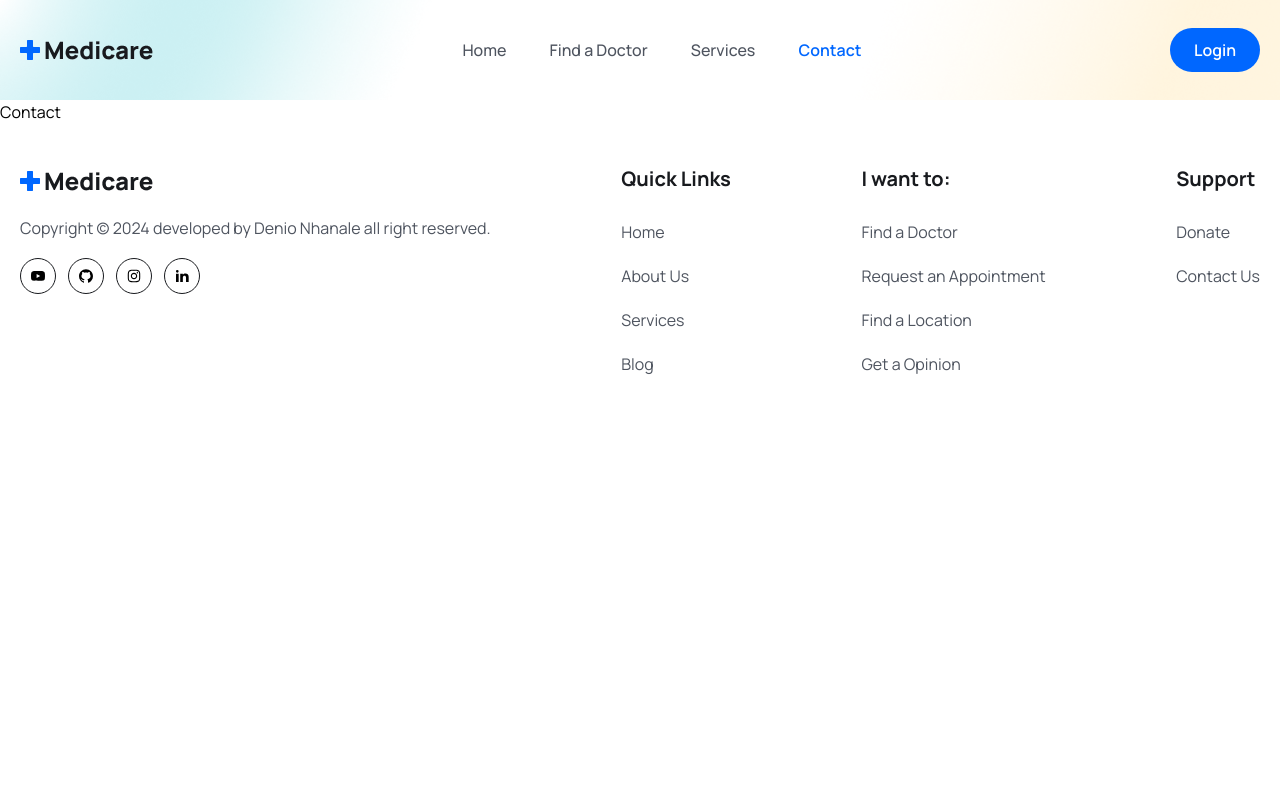
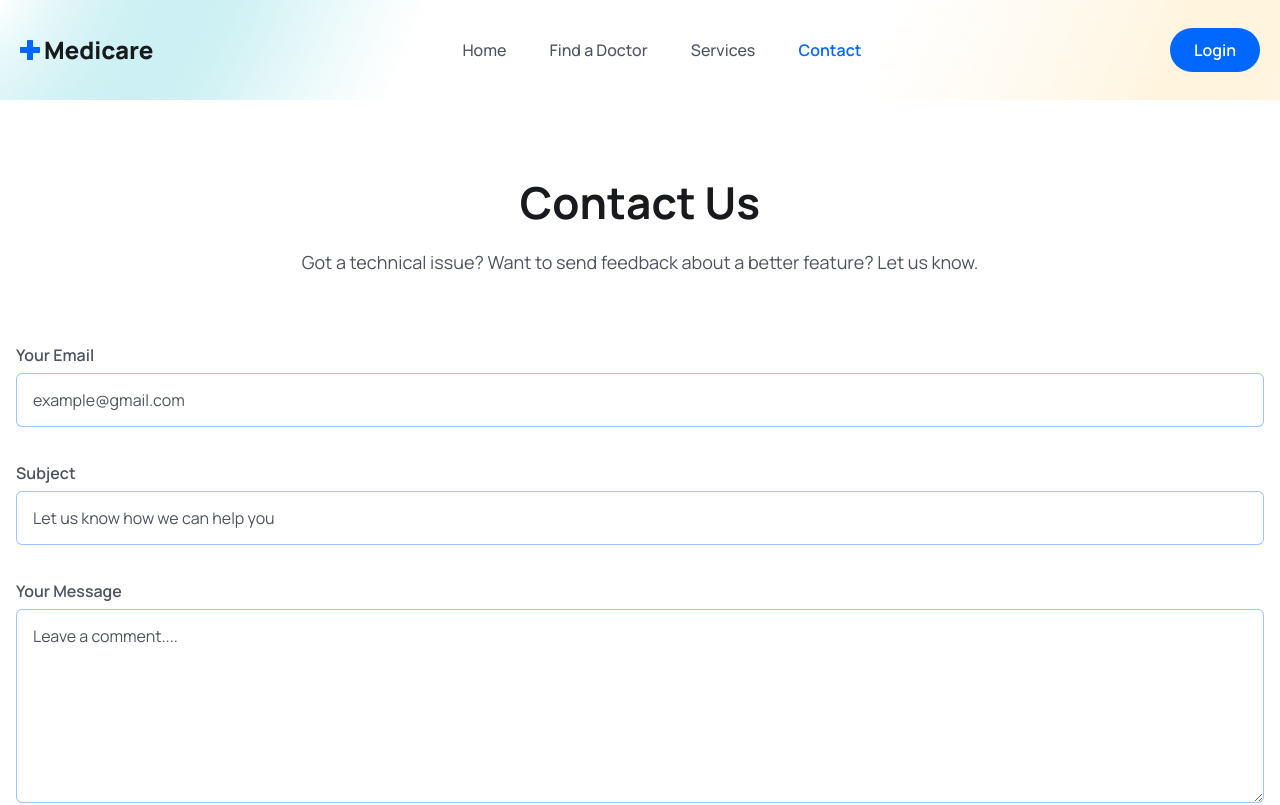
Before and after one commit to deniodev/Pro-Appointments, a React (Vite) app in the folder frontend/: page /contact in a window 1280 px wide. Shown: the top 805 px of the page. Built offline with nearby package versions, Linux system fonts and the light colour scheme.

Commit message:
Add Contact Page

```diff
--- a/frontend/src/index.css
+++ b/frontend/src/index.css
@@ -33,6 +33,16 @@
     .hero__section{
         @apply bg-[url('./assets/images/hero-bg.png')] bg-no-repeat bg-center bg-cover;
     }
+
+    .form__label {
+        @apply text-textColor font-semibold text-[16px] leading-7 mb-2;
+    }
+
+    .form__input {
+        @apply w-full px-4 py-3 border border-solid border-[#0066ff61] focus:outline-none
+        focus:border-primaryColor text-[16px] leading-7 text-headingColor placeholder:text-textColor
+        cursor-pointer rounded-md;
+    }
 }
 
 @media only screen and (max-width:1024px) {
--- a/frontend/src/pages/Contact.jsx
+++ b/frontend/src/pages/Contact.jsx
@@ -1,8 +1,53 @@
-import React from 'react'
-
 const Contact = () => {
   return (
-    <div>Contact</div>
+    <section>
+      <div className="px-4 mx-auto max-screen-md">
+        <h2 className="heading text-center">
+          Contact Us
+        </h2>
+        <p className='mb-8 lg:mb-16 font-light text-center text__para'>
+          Got a technical issue? Want to send feedback about a better feature? Let us know.
+        </p>
+        <form action="#" className='space-y-8'>
+          <div>
+            <label htmlFor="email"className='form__label'>
+              Your Email
+            </label>
+            <input type="email"
+            id='email'
+            placeholder='example@gmail.com'
+            className="form__input mt-1" />
+          </div>
+          <div>
+            <label htmlFor="subject"
+            className='form__label'>
+              Subject
+            </label>
+            <input type="text"
+            id='subject'
+            placeholder='Let us know how we can help you'
+            className="form__input mt-1" />
+          </div>
+          <div className="sm:col-span-2">
+            <label htmlFor="message"
+            className='form__label'>
+              Your Message
+            </label>
+            <textarea
+            rows='6'
+            type="text"
+            id='message'
+            placeholder='Leave a comment....'
+            className="form__input mt-1" />
+          </div>
+          <button
+          type="submit"
+          className="btn rounded sm:w-fit">
+            Submit
+          </button>
+        </form>
+      </div>
+    </section>
   )
 }
 
```
